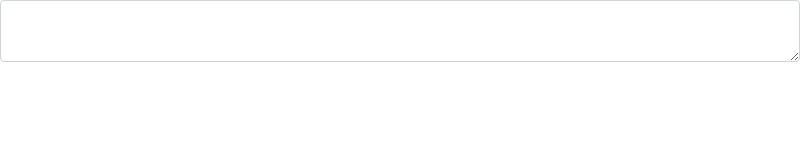
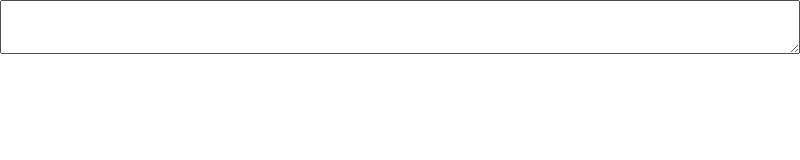
Before and after one commit to Amarnath-someperson/my-app, an Electron app: page src/index.html in a window 800 px wide. Drawn offline with nearby package versions, Linux system fonts and the light colour scheme.

Commit message:
Index update

```diff
--- a/src/index.html
+++ b/src/index.html
@@ -9,6 +9,6 @@
         integrity="sha384-Vkoo8x4CGsO3+Hhxv8T/Q5PaXtkKtu6ug5TOeNV6gBiFeWPGFN9MuhOf23Q9Ifjh" crossorigin="anonymous">
   </head>
   <body>
-    <textarea class="form-control" style="min-width: 100%; min-height: 100%;" id="editor"></textarea>
+    <textarea style="min-width: 100%; min-height: 100%;" id="editor"></textarea>
   </body>
 </html>
```
